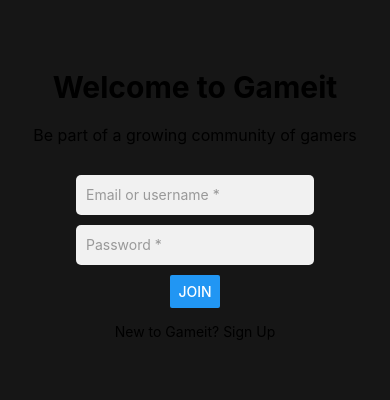
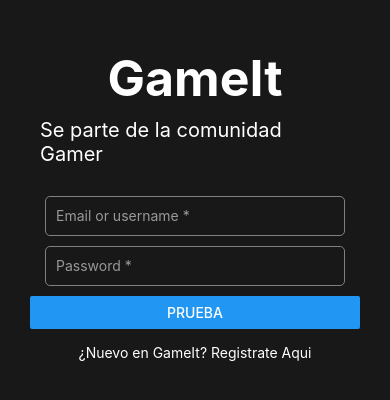
Before and after one commit to Angelburgie22/Gameit, a React Native app: screen / in a window 390 px wide. Shown: the part 218-618 px from the top of the page. Built offline with nearby package versions, Linux system fonts and the light colour scheme.

Commit message:
pantalla de login, picnhe boton no se dejaba editar el kbron

```diff
--- a/App.js
+++ b/App.js
@@ -7,10 +7,10 @@
 
 export default function App() {
   return (
-    <AuthProvider>
-      <LoginScreen />
-      <StatusBar style="auto" />
-    </AuthProvider>
+      <AuthProvider>
+        <LoginScreen />
+        <StatusBar style="light" />
+      </AuthProvider>
   );
 }
 
--- a/LoginScreen.js
+++ b/LoginScreen.js
@@ -1,5 +1,6 @@
 import React from 'react';
-import { View, Text, TextInput, Button, StyleSheet } from 'react-native';
+import { Alert, View, Text, TextInput, Button, StyleSheet, TouchableWithoutFeedback} from 'react-native';
+import Constants from 'expo-constants'
 
 const LoginScreen = ({ navigation }) => {
   const [username, setUsername] = React.useState('');
@@ -14,56 +15,75 @@
   };
 
   return (
+
     <View style={styles.container}>
-      <Text style={styles.title}>Welcome to Gameit</Text>
-      <Text style={styles.subtitle}>Be part of a growing community of gamers</Text>
+      <View style={{ alignItems: "center" }}><Text style={styles.title}>GameIt</Text></View>
+      <View style={{ alignItems: "center" }}><Text style={styles.subtitle}>Se parte de la comunidad Gamer</Text></View>
+      <View style={{ alignItems: "center" }}>
         <TextInput
           style={styles.input}
           value={username}
           onChangeText={setUsername}
           placeholder="Email or username *"
-        placeholderTextColor="#999"
+          placeholderTextColor="#999999"
         />
+      </View>
+      <View style={{ alignItems: "center" }}>
         <TextInput
           style={styles.input}
           value={password}
           onChangeText={setPassword}
           placeholder="Password *"
-        placeholderTextColor="#999"
+          placeholderTextColor="#999999"
           secureTextEntry
         />
-      <Button title="Join" onPress={handleLogin} />
-      <Text style={styles.text}>New to Gameit? Sign Up</Text>
+      </View>
+        <Button title='prueba' onPress={handleLogin}/>
+      <View/>
+      <View style={{ alignSelf: "center", flexDirection: "row" }}>
+        <Text style={styles.text}>¿Nuevo en GameIt?</Text>
+        <TouchableWithoutFeedback onPress={() => Alert.alert('aqui te lleva a la pag de registro')}>
+          <Text style={styles.text}> Registrate Aqui</Text>
+        </TouchableWithoutFeedback>
+      </View>
     </View>
   );
 };
 
 const styles = StyleSheet.create({
   container: {
-    flex: 1,
-    alignItems: 'center',
-    justifyContent: 'center',
+    flexGrow: 1,
     paddingHorizontal: 30,
-    backgroundColor: "#161616",
+    justifyContent: "center",
+    marginTop: Constants.statusBarHeight,
+    backgroundColor: "#181818",
   },
   title: {
-    fontSize: 30,
+    fontSize: 50,
     fontWeight: 'bold',
-    marginBottom: 20,
+    color: "#FFFFFF",
   },
   subtitle: {
-    fontSize: 16,
-    marginBottom: 30,
+    fontSize: 20,
+    padding: 10,
+    marginBottom: 20,
+    color: "#FFFFFF",
   },
   input: {
     height: 40,
-    backgroundColor: '#f1f1f1',
+    width: 300,
+    borderColor: "gray",
+    borderWidth: 1,
     borderRadius: 5,
     paddingHorizontal: 10,
     marginBottom: 10,
   },
+  button: {
+    backgroundColor: "green",
+  },
   text: {
     marginTop: 15,
+    color: "#FFFFFF",
   },
 });
 
```
Lines whose indentation alone changed are shown as unchanged.
